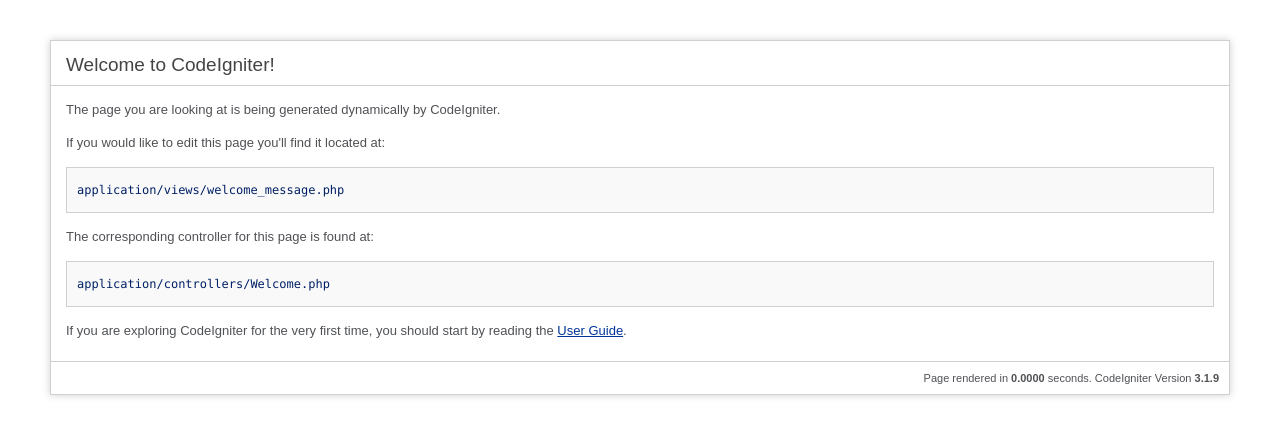
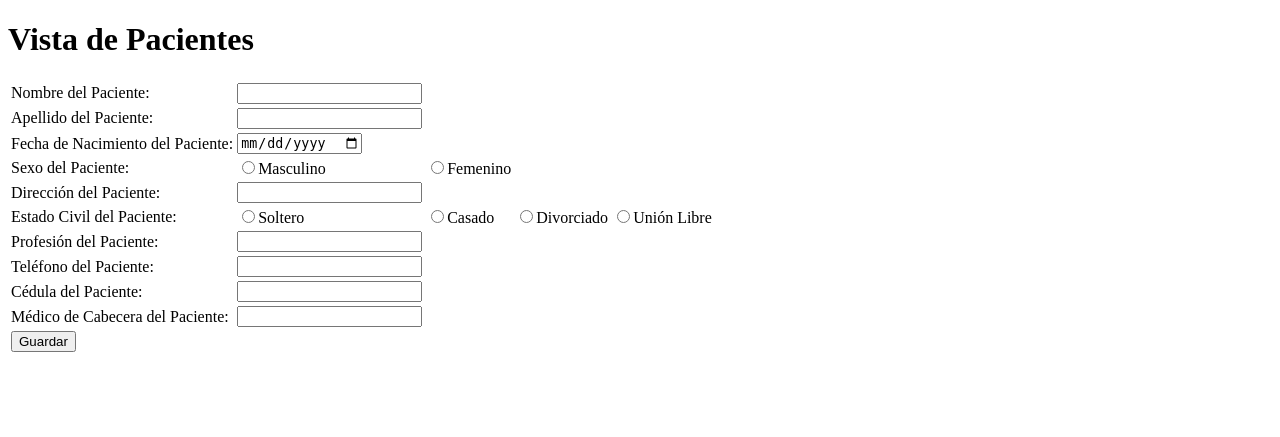
Before and after one commit to andrew3229/Sis_Odontologia, a CodeIgniter app: page /Sis_Odontologia/ in a window 1280 px wide. Shown: the top 437 px of the page. Run offline with CodeIgniter, Linux system fonts and the light colour scheme.

Commit message:
Inicio del desarrollo de trabajo de TT
Se configuro codeigniter para la utilización del sistema, se conecto con la base de datos postgres, se creo la tabla paciente para el registro de información, se configuro pacientes en MVC, se tiene un problema al momento de almacenar la información en la bd.

```diff
--- a/application/config/autoload.php
+++ b/application/config/autoload.php
@@ -58,7 +58,7 @@ $autoload['packages'] = array();
 |
 |	$autoload['libraries'] = array('user_agent' => 'ua');
 */
-$autoload['libraries'] = array();
+$autoload['libraries'] = array('database'); #Cargar la base de datos
 
 /*
 | -------------------------------------------------------------------
@@ -89,7 +89,7 @@ $autoload['drivers'] = array();
 |
 |	$autoload['helper'] = array('url', 'file');
 */
-$autoload['helper'] = array();
+$autoload['helper'] = array('url');
 
 /*
 | -------------------------------------------------------------------
--- a/application/config/config.php
+++ b/application/config/config.php
@@ -23,7 +23,7 @@ defined('BASEPATH') OR exit('No direct script access allowed');
 | a PHP script and you can easily do that on your own.
 |
 */
-$config['base_url'] = '';
+$config['base_url'] = 'http://localhost/Sis_Odontologia/';
 
 /*
 |--------------------------------------------------------------------------
--- a/application/config/database.php
+++ b/application/config/database.php
@@ -73,15 +73,17 @@ defined('BASEPATH') OR exit('No direct script access allowed');
 $active_group = 'default';
 $query_builder = TRUE;
 
+
+#Campos requeridos para realizar conexion entre codeigniter y postgress
 $db['default'] = array(
 	'dsn'	=> '',
 	'hostname' => 'localhost',
-	'username' => '',
-	'password' => '',
-	'database' => '',
-	'dbdriver' => 'mysqli',
+	'username' => 'postgres',
+	'password' => '12345',
+	'database' => 'sis_odontologia',
+	'dbdriver' => 'postgre',
 	'dbprefix' => '',
-	'pconnect' => FALSE,
+	'pconnect' => TRUE,
 	'db_debug' => (ENVIRONMENT !== 'production'),
 	'cache_on' => FALSE,
 	'cachedir' => '',
@@ -92,5 +94,6 @@ $db['default'] = array(
 	'compress' => FALSE,
 	'stricton' => FALSE,
 	'failover' => array(),
+	'port'=>5433,
 	'save_queries' => TRUE
 );
--- a/application/config/routes.php
+++ b/application/config/routes.php
@@ -49,6 +49,6 @@ defined('BASEPATH') OR exit('No direct script access allowed');
 | Examples:	my-controller/index	-> my_controller/index
 |		my-controller/my-method	-> my_controller/my_method
 */
-$route['default_controller'] = 'welcome';
+$route['default_controller'] = 'cpaciente'; #Define el controlador con el que se iniciara
 $route['404_override'] = '';
 $route['translate_uri_dashes'] = FALSE;
--- /dev/null
+++ b/application/controllers/cpaciente.php
@@ -0,0 +1,38 @@
+<?php
+
+class Cpaciente extends CI_Controller
+{
+    function __construct()
+    {
+        parent::__construct();
+        $this->load->model('mpaciente');
+
+    }
+
+    public function index() //Carga los formularios
+    {
+        $this->load->view('paciente/vpaciente');
+    }
+
+    public function guardar()
+    {
+        //se valida el ingreso al metodo de almacenamiento
+        // echo "Entro al metodo guardar";
+        // $this->load->view('paciente/vpaciente');
+        //Datos de almacenamito de paciente obtenido de la vista vpaciente.php
+        $param['paciente_nombre']=$this->input->post('txtNombre');
+        $param['paciente_apellido']= $this->input->post('txtApellido');
+        $param['paciente_fecha_nacimiento']=$this->input->post('dateFechaNacimiento');
+        $param['paciente_sexo']=$this->input->post('rdbsexo');
+        $param['paciente_direccion']=$this->input->post('txtDireccion');
+        $param['paciente_estado_civil']=$this->input->post('rdbestadocivil');
+        $param['paciente_profesion']=$this->input->post('txtProfesion');
+        $param['paciente_telefono']=$this->input->post('txtTelefono');
+        $param['paciente_cedula']=$this->input->post('txtCedula');
+        $param['paciente_medico_cabecera']=$this->input->post('txtMedicoCabecera');
+
+        //llamamos al modelo de paciente y llamamos al metodo guardar
+        $this->mpaciente->guardar($param);
+
+    }
+}
--- /dev/null
+++ b/application/models/mpaciente.php
@@ -0,0 +1,27 @@
+<?php
+
+class Mpaciente extends CI_Model
+{
+    function __construct(){
+        parent::__construct();
+    }
+
+    public function guardar($param){ //se envia un array "param" de toda la información del paciente
+        #Recuperamos la información para almacenar en bd
+        $campos = array(
+          'paciente_nombre'=>$param['paciente_nombre'],
+          'paciente_apellido'=>$param['paciente_apellido'],
+          'paciente_fecha_nacimiento'=>$param['paciente_fecha_nacimiento'],
+          'paciente_sexo'=>$param['paciente_sexo'],
+          'paciente_direccion'=>$param['paciente_direccion'],
+          'paciente_estado_civil'=>$param['paciente_estado_civil'],
+          'paciente_profesion'=>$param['paciente_profesion'],
+          'paciente_telefono'=>$param['paciente_telefono'],
+          'paciente_cedula'=>$param['paciente_cedula'],
+          'paciente_medico_cabecera'=>$param['paciente_medico_cabecera']
+          );
+          echo "enctra";
+          #almacena la información en la tabla principal
+          $this->db->insert('paciente',$campos);
+    }
+}
--- /dev/null
+++ b/application/views/paciente/vpaciente.php
@@ -0,0 +1,89 @@
+<!DOCTYPE html>
+<html lang="en">
+<head>
+    <meta charset="UTF-8">
+    <meta name="viewport" content="width=device-width, initial-scale=1.0">
+    <meta http-equiv="X-UA-Compatible" content="ie=edge">
+    <title>Vista de Pacientes</title>
+</head>
+<body>
+    <h1>Vista de Pacientes</h1>
+
+    <form action="<?php echo base_url();?>cpaciente/guardar"  method="POST" >
+        <table>
+            <!-- Se registra el nombre del paciente -->
+            <tr>
+                <td><label >Nombre del Paciente:</label></td>
+                <td><input type="text" name="txtNombre"></td>
+            </tr>
+
+            <!-- Se registra el apellido del paciente -->
+            <tr>
+                <td><label >Apellido del Paciente:</label></td>
+                <td><input type="text" name="txtApellido"></td>
+            </tr>
+
+            <!-- Se registra la fecha de nacimiento del paciente -->
+            <tr>
+                <td><label >Fecha de Nacimiento del Paciente:</label></td>
+                <td><input type="date" name="dateFechaNacimiento"></td>
+            </tr>
+
+            <!-- Se registra el tipo de sexo del paciente -->
+            <tr>
+                <td><label >Sexo del Paciente:</label></td>
+                <td><input type="radio" name="rdbsexo" value="Masculino">Masculino</td>
+                <td><input type="radio" name="rdbsexo" value="Femenino">Femenino</td>
+            </tr>
+
+            <!-- Se registra la dirección del paciente -->
+            <tr>
+                <td><label >Dirección del Paciente:</label></td>
+                <td><input type="text" name="txtDireccion"></td>
+            </tr>
+
+            <!-- Se registra el estado civil del paciente -->
+            <tr>
+                <td><label >Estado Civil del Paciente:</label></td>
+                <td><input type="radio" name="rdbestadocivil" value="Soltero">Soltero</td>
+                <td><input type="radio" name="rdbestadocivil" value="Casado">Casado</td>
+                <td><input type="radio" name="rdbestadocivil" value="Divorciado">Divorciado</td>
+                <td><input type="radio" name="rdbestadocivil" value="UniónLibre">Unión Libre</td>
+            </tr>
+
+            <!-- Se registra la profesión del paciente -->
+            <tr>
+                <td><label >Profesión del Paciente:</label></td>
+                <td><input type="text" name="txtProfesion"></td>
+            </tr>
+
+             <!-- Se registra el teléfono del paciente -->
+             <tr>
+                <td><label >Teléfono del Paciente:</label></td>
+                <td><input type="text" name="txtTelefono"></td>
+            </tr>
+
+             <!-- Se registra la cédula del paciente -->
+             <tr>
+                <td><label >Cédula del Paciente:</label></td>
+                <td><input type="text" name="txtCedula"></td>
+            </tr>
+
+            <!-- Se registra el médico de cabecer del paciente -->
+            <tr>
+                <td><label >Médico de Cabecera del Paciente:</label></td>
+                <td><input type="text" name="txtMedicoCabecera"></td>
+            </tr>
+
+
+            <!-- Enviar el formulario a la base de datos -->
+            <tr>
+                <td colspan=2><input type="submit" value="Guardar" ></td>
+            </tr>
+
+        </table>
+
+    </form>
+
+</body>
+</html>
--- a/application/views/welcome_message.php
+++ b/application/views/welcome_message.php
@@ -68,7 +68,7 @@ defined('BASEPATH') OR exit('No direct script access allowed');
 <body>
 
 <div id="container">
-	<h1>Welcome to CodeIgniter!</h1>
+	<h1>Bienvenido al Sistema de Odontologia!</h1>
 
 	<div id="body">
 		<p>The page you are looking at is being generated dynamically by CodeIgniter.</p>
--- a/system/database/drivers/postgre/postgre_driver.php
+++ b/system/database/drivers/postgre/postgre_driver.php
@@ -354,6 +354,7 @@ class CI_DB_postgre_driver extends CI_DB {
 	 */
 	public function insert_id()
 	{
+
 		$v = $this->version();
 
 		$table	= (func_num_args() > 0) ? func_get_arg(0) : NULL;
```
Also changed, not shown: application/controllers/CMi_controlador.php (added, +12 -0 lines), application/views/VMi_controlador.php (added, +12 -0 lines), .htaccess (added).
